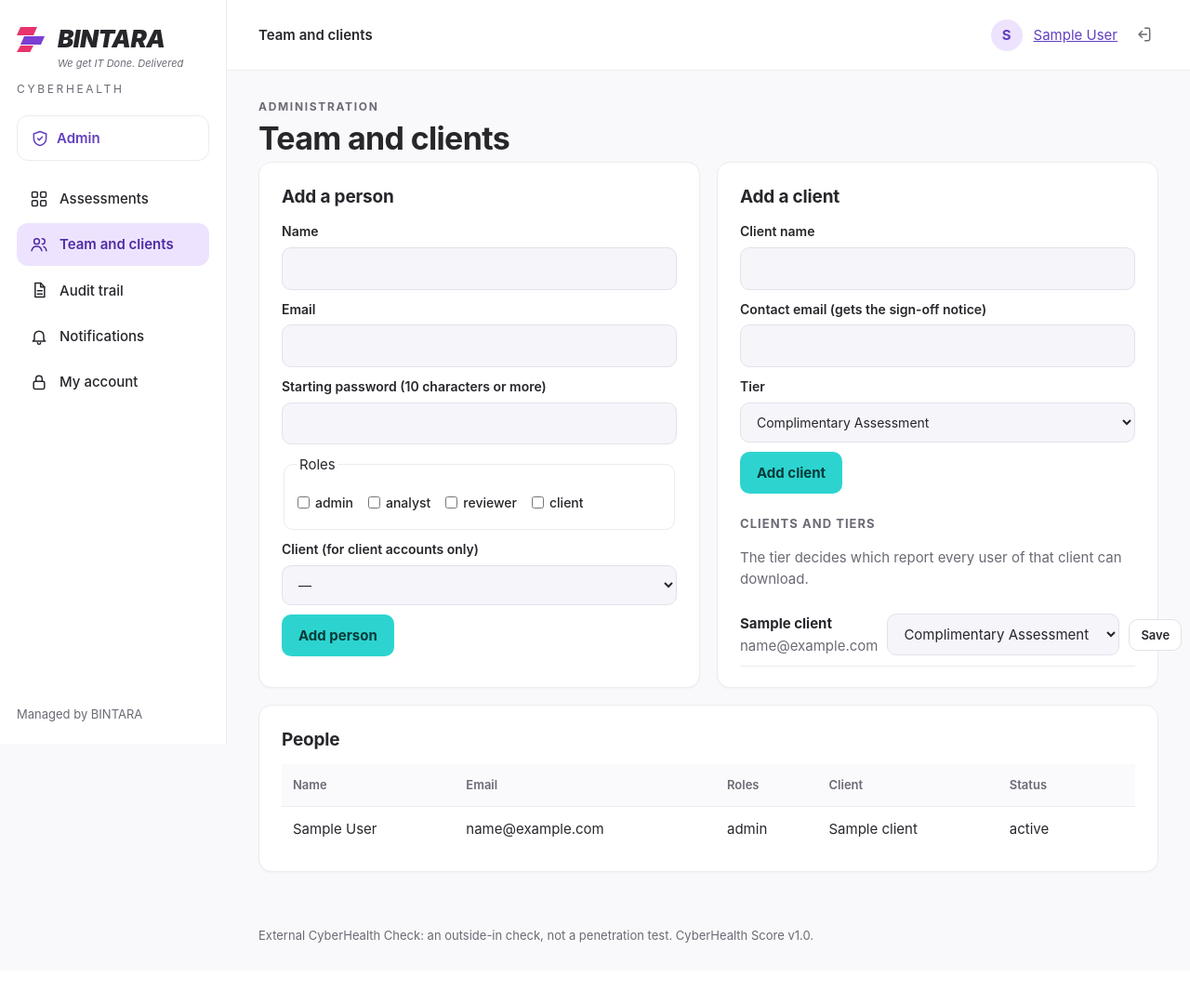
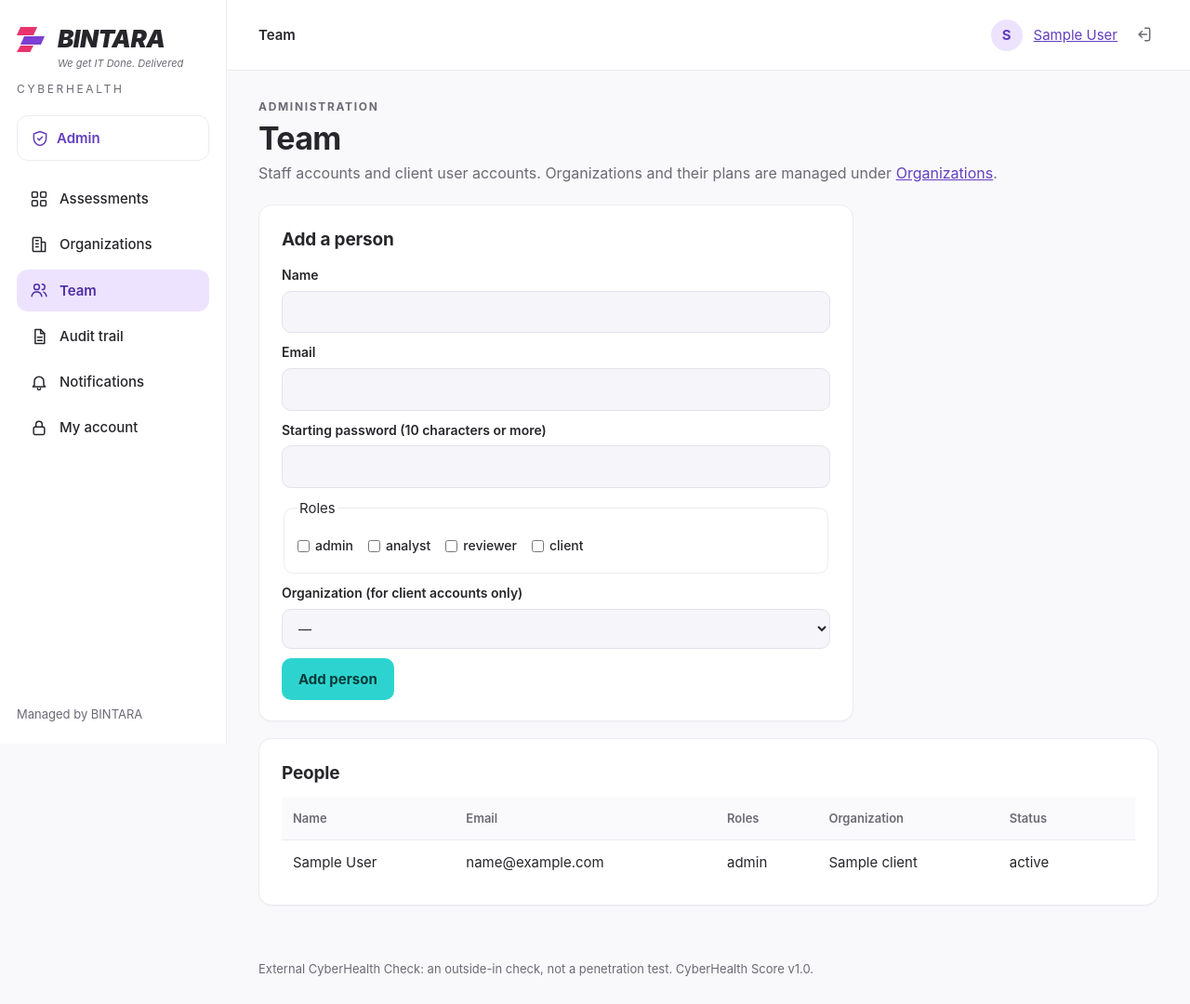
Before and after one commit to taufiqbo/cyberHealth-Check, a Flask app: page /admin/people in a window 1280 px wide. Shown: the whole page at 93% size. Before the commit the page ends 1014 px from the top, so only its background shows below. Run offline with Flask 3, Linux system fonts and the light colour scheme; the visitor is signed in with stand-in values (Sample User, id 1); tables that the repository leaves empty hold one stand-in row (values such as "Sample post"); parts of the project's set-up code (start-up, migrations or seed data) failed here and were passed over.

Commit message:
Organizations page for clients and plans; Team page for people
Admins now manage clients under a new Organizations item in the sidebar:
a list with plan, status, domain, assessment and user counts and an
organization picker, and a Manage page per organization to edit its
name, contact email and plan, see its domains, assessments and users,
and suspend or reactivate access (users of a suspended organization
cannot sign in, and existing sessions end). Team and clients becomes
Team, for user accounts only. Changes are audited.

Co-Authored-By: Claude Opus 5.5 <noreply@anthropic.com>
Claude-Session: https://claude.ai/code/session_01DSfWnkGg2qq6AP8FyusptR

```diff
--- a/app.py
+++ b/app.py
@@ -82,6 +82,10 @@ def register(app, service):
         uid = session.get("uid")
         if uid:
             user = db.one("SELECT * FROM users WHERE id = ? AND active = 1", (uid,))
+            if user and user["client_id"]:
+                org = db.one("SELECT active FROM clients WHERE id = ?", (user["client_id"],))
+                if org and not org["active"]:
+                    user = None
             if user:
                 g.user = user
                 g.roles = accounts.roles_of(user)
@@ -158,6 +162,10 @@ def register(app, service):
     def login():
         if request.method == "POST":
             user, error = accounts.authenticate(db, request.form.get("email"), request.form.get("password"))
+            if user and user["client_id"]:
+                org = db.one("SELECT active FROM clients WHERE id = ?", (user["client_id"],))
+                if org and not org["active"]:
+                    user, error = None, "Your organization's access is suspended. Contact your BINTARA account manager."
             if user:
                 session.clear()
                 session["uid"] = user["id"]
@@ -472,18 +480,7 @@ def register(app, service):
         if request.method == "POST":
             action = request.form.get("action")
             try:
-                if action == "add_client":
-                    name = request.form.get("name", "").strip()
-                    if not name:
-                        raise ValueError("Enter the client's name.")
-                    tier = request.form.get("tier", "complimentary")
-                    if tier not in TIERS:
-                        raise ValueError("Choose a tier.")
-                    cid = db.run("INSERT INTO clients (name, contact_email, created_at, tier) VALUES (?, ?, datetime('now'), ?)",
-                                 (name, request.form.get("contact_email", "").strip().lower() or None, tier))
-                    audit.record(db, "client.created", g.user, None, client_id=cid, name=name, tier=tier)
-                    flash(f"Client {name} added.", "ok")
-                elif action == "add_user":
+                if action == "add_user":
                     accounts.create_user(db, request.form.get("email"), request.form.get("name", ""),
                                          request.form.get("password"), request.form.getlist("roles"),
                                          int(request.form.get("client_id") or 0) or None, actor=g.user)
@@ -496,16 +493,6 @@ def register(app, service):
                     target = service.user(uid)
                     audit.record(db, f"user.{action}d", g.user, None, user=target["email"])
                     flash(f"{target['email']} {action}d.", "ok")
-                elif action == "set_tier":
-                    cid = int(request.form.get("client_id"))
-                    tier = request.form.get("tier")
-                    client = db.one("SELECT * FROM clients WHERE id = ?", (cid,))
-                    if not client or tier not in TIERS:
-                        raise ValueError("Choose a client and a tier.")
-                    db.update("clients", cid, tier=tier)
-                    audit.record(db, "client.tier_changed", g.user, None, client_id=cid, name=client["name"],
-                                 before=client["tier"], after=tier)
-                    flash(f"{client['name']} is now on the {TIERS[tier]} tier.", "ok")
                 elif action == "reset_password":
                     uid = int(request.form.get("user_id"))
                     accounts.set_password(db, uid, request.form.get("password"), g.user)
@@ -516,7 +503,87 @@ def register(app, service):
         users = db.all("SELECT u.*, c.name AS client_name FROM users u LEFT JOIN clients c ON c.id = u.client_id"
                        " ORDER BY u.active DESC, u.email")
         clients = db.all("SELECT * FROM clients ORDER BY name")
-        return render_template("people.html", users=users, clients=clients, all_roles=accounts.ALL_ROLES, tiers=TIERS)
+        return render_template("people.html", users=users, clients=clients, all_roles=accounts.ALL_ROLES)
+
+    # Organizations -------------------------------------------------------------
+    def org_form(require_name=True):
+        name = request.form.get("name", "").strip()
+        if require_name and not name:
+            raise ValueError("Enter the organization's name.")
+        tier = request.form.get("tier", "complimentary")
+        if tier not in TIERS:
+            raise ValueError("Choose a plan.")
+        email = request.form.get("contact_email", "").strip().lower() or None
+        if email and "@" not in email:
+            raise ValueError("Enter a valid contact email.")
+        return name, email, tier
+
+    @app.route("/admin/organizations", methods=["GET", "POST"])
+    @role_required("admin")
+    def organizations():
+        if request.method == "POST":
+            try:
+                name, email, tier = org_form()
+                if db.one("SELECT id FROM clients WHERE lower(name) = lower(?)", (name,)):
+                    raise ValueError("An organization with that name already exists.")
+                cid = db.run("INSERT INTO clients (name, contact_email, created_at, tier) VALUES (?, ?, datetime('now'), ?)",
+                             (name, email, tier))
+                audit.record(db, "client.created", g.user, None, client_id=cid, name=name, tier=tier)
+                flash(f"{name} added on the {TIERS[tier]} plan.", "ok")
+                return redirect(url_for("organization", cid=cid))
+            except ValueError as exc:
+                flash(str(exc), "error")
+            return redirect(url_for("organizations"))
+        orgs = db.all(
+            "SELECT c.*, (SELECT COUNT(DISTINCT target) FROM assessments a WHERE a.client_id = c.id) AS domains,"
+            " (SELECT COUNT(*) FROM assessments a WHERE a.client_id = c.id) AS assessments,"
+            " (SELECT COUNT(*) FROM users u WHERE u.client_id = c.id AND u.active = 1) AS users"
+            " FROM clients c ORDER BY c.active DESC, lower(c.name)")
+        selected = request.args.get("org", type=int)
+        if selected:
+            orgs = [o for o in orgs if o["id"] == selected] or orgs
+        all_orgs = db.all("SELECT id, name, tier FROM clients ORDER BY lower(name)")
+        return render_template("organizations.html", orgs=orgs, all_orgs=all_orgs, selected=selected, tiers=TIERS)
+
+    @app.route("/admin/organizations/<int:cid>", methods=["GET", "POST"])
+    @role_required("admin")
+    def organization(cid):
+        org = db.one("SELECT * FROM clients WHERE id = ?", (cid,))
+        if not org:
+            abort(404)
+        if request.method == "POST":
+            try:
+                action = request.form.get("action", "save")
+                if action == "save":
+                    name, email, tier = org_form()
+                    clash = db.one("SELECT id FROM clients WHERE lower(name) = lower(?) AND id != ?", (name, cid))
+                    if clash:
+                        raise ValueError("Another organization already has that name.")
+                    db.update("clients", cid, name=name, contact_email=email, tier=tier)
+                    changes = {k: [org[k], v] for k, v in (("name", name), ("contact_email", email), ("tier", tier))
+                               if org[k] != v}
+                    if changes:
+                        audit.record(db, "client.updated", g.user, None, client_id=cid, changes=changes)
+                    if org["tier"] != tier:
+                        audit.record(db, "client.tier_changed", g.user, None, client_id=cid, name=name,
+                                     before=org["tier"], after=tier)
+                    flash("Organization saved.", "ok")
+                elif action in ("suspend", "reactivate"):
+                    db.update("clients", cid, active=0 if action == "suspend" else 1)
+                    audit.record(db, f"client.{action}ed" if action == "suspend" else "client.reactivated", g.user,
+                                 None, client_id=cid, name=org["name"])
+                    flash(f"{org['name']} {'suspended: its users can no longer sign in' if action == 'suspend' else 'reactivated'}.",
+                          "ok")
+            except ValueError as exc:
+                flash(str(exc), "error")
+            return redirect(url_for("organization", cid=cid))
+        users = db.all("SELECT * FROM users WHERE client_id = ? ORDER BY active DESC, email", (cid,))
+        assessments = db.all("SELECT * FROM assessments WHERE client_id = ? ORDER BY id DESC", (cid,))
+        for a in assessments:
+            a["score"] = loads(a["score_json"]) if a["signed_off_at"] else None
+        domains = sorted({a["target"] for a in assessments})
+        return render_template("organization.html", org=org, users=users, assessments=assessments, domains=domains,
+                               tiers=TIERS)
 
     @app.route("/admin/audit")
     @role_required("admin")
--- a/runner/db.py
+++ b/runner/db.py
@@ -11,7 +11,8 @@ CREATE TABLE IF NOT EXISTS clients (
     name TEXT NOT NULL,
     contact_email TEXT,
     created_at TEXT NOT NULL,
-    tier TEXT NOT NULL DEFAULT 'complimentary'
+    tier TEXT NOT NULL DEFAULT 'complimentary',
+    active INTEGER NOT NULL DEFAULT 1
 );
 CREATE TABLE IF NOT EXISTS users (
     id INTEGER PRIMARY KEY,
@@ -142,7 +143,8 @@ class Database:
             # Databases made by older versions lack newer columns.
             for table, column, kind in (("module_runs", "progress", "TEXT"), ("assessments", "known_hosts", "TEXT"),
                                         ("assessments", "summary_text", "TEXT"),
-                                        ("clients", "tier", "TEXT NOT NULL DEFAULT 'complimentary'")):
+                                        ("clients", "tier", "TEXT NOT NULL DEFAULT 'complimentary'"),
+                                        ("clients", "active", "INTEGER NOT NULL DEFAULT 1")):
                 columns = {r["name"] for r in conn.execute(f"PRAGMA table_info({table})")}
                 if column not in columns:
                     conn.execute(f"ALTER TABLE {table} ADD COLUMN {column} {kind}")
--- a/static/style.css
+++ b/static/style.css
@@ -157,6 +157,18 @@ code.wrap { white-space: pre-wrap; word-break: break-word; font-size: 12px; }
 .tier-row select { margin: 0; width: auto; }
 .downloads { margin-top: 12px; }
 
+.org-picker { display: flex; flex-wrap: wrap; align-items: center; gap: 12px; padding: 14px 20px; }
+.org-picker-label { display: inline-flex; align-items: center; gap: 8px; color: var(--muted); font-weight: 500; }
+.org-picker-label .icon { color: var(--primary); }
+.org-picker select { flex: 1; min-width: 200px; margin: 0; border: 0; background: transparent; font-weight: 700; font-size: 17px; }
+.manage-link { display: inline-flex; align-items: center; gap: 6px; font-weight: 600; text-decoration: none; white-space: nowrap; }
+.manage-link .icon { width: 16px; height: 16px; }
+td.r { text-align: right; }
+.narrow-left { max-width: 560px; }
+.grid2.one { grid-template-columns: minmax(0, 1fr); max-width: 640px; }
+.plan-value { font-size: 22px; }
+.plan-list { padding-left: 18px; } .plan-list li { margin: 6px 0; }
+
 /* Sign-in page ----------------------------------------------------------- */
 .auth { min-height: 100vh; display: grid; grid-template-columns: 1.1fr 1fr; background: linear-gradient(120deg, #ffffff 0%, #f6efff 55%, #eaf9f9 100%); }
 .auth-hero { padding: 9vh 7vw; display: flex; flex-direction: column; justify-content: center; }
--- a/templates/_macros.html
+++ b/templates/_macros.html
@@ -12,6 +12,8 @@
 {%- elif name == 'alert' %}<path d="M12 3l9.5 17h-19z"/><path d="M12 10v4M12 17.5v.01"/>
 {%- elif name == 'flag' %}<path d="M5 21V4M5 4h11l-2 4 2 4H5"/>
 {%- elif name == 'check' %}<path d="M5 12.5l4.5 4.5L19 7"/>
+{%- elif name == 'building' %}<rect x="4" y="3" width="11" height="18" rx="1.5"/><path d="M15 9h4a1 1 0 0 1 1 1v11H15M8 7h3M8 11h3M8 15h3"/>
+{%- elif name == 'arrow' %}<path d="M5 12h14M13 6l6 6-6 6"/>
 {%- elif name == 'report' %}<path d="M6 3h9l4 4v14H6z"/><path d="M9 17v-3M12 17v-6M15 17v-4"/>
 {%- endif -%}
 </svg>
--- a/templates/base.html
+++ b/templates/base.html
@@ -27,7 +27,8 @@
       <a href="{{ url_for('home') }}" class="{{ 'active' if ep in ('home', 'assessment', 'report') }}">{{ icon('dashboard') }} {{ 'Dashboard' if 'client' in roles else 'Assessments' }}</a>
       {% if 'analyst' in roles %}<a href="{{ url_for('new_assessment') }}" class="{{ 'active' if ep == 'new_assessment' }}">{{ icon('plus') }} New assessment</a>{% endif %}
       {% if 'admin' in roles %}
-        <a href="{{ url_for('people') }}" class="{{ 'active' if ep == 'people' }}">{{ icon('users') }} Team and clients</a>
+        <a href="{{ url_for('organizations') }}" class="{{ 'active' if ep in ('organizations', 'organization') }}">{{ icon('building') }} Organizations</a>
+        <a href="{{ url_for('people') }}" class="{{ 'active' if ep == 'people' }}">{{ icon('users') }} Team</a>
         <a href="{{ url_for('audit_view') }}" class="{{ 'active' if ep == 'audit_view' }}">{{ icon('audit') }} Audit trail</a>
         <a href="{{ url_for('notifications') }}" class="{{ 'active' if ep == 'notifications' }}">{{ icon('bell') }} Notifications</a>
       {% endif %}
--- a/templates/new.html
+++ b/templates/new.html
@@ -7,13 +7,13 @@
 <section class="card narrow">
   <form method="post">
     <input type="hidden" name="csrf" value="{{ csrf }}">
-    <label>Client
+    <label>Organization
       <select name="client_id" required>
         <option value="">Choose…</option>
         {% for c in clients %}<option value="{{ c.id }}">{{ c.name }}</option>{% endfor %}
       </select>
     </label>
-    {% if not clients %}<p class="warn">No clients yet: an admin adds them under Team and clients.</p>{% endif %}
+    {% if not clients %}<p class="warn">No organizations yet: an admin adds them under Organizations.</p>{% endif %}
     <label>Domain or IP <input name="target" required placeholder="example.com" autocomplete="off"></label>
     <label>Client's known host names (optional)
       <textarea name="known_hosts" rows="4" placeholder="www.example.com&#10;mail.example.com&#10;*.shop.example.com"></textarea>
--- a/templates/people.html
+++ b/templates/people.html
@@ -1,9 +1,10 @@
 {% extends "base.html" %}
-{% block topbar %}Team and clients{% endblock %}
+{% block topbar %}Team{% endblock %}
 {% block content %}
 <p class="eyebrow">Administration</p>
-<h1>Team and clients</h1>
-<div class="grid2">
+<h1>Team</h1>
+<p class="lead">Staff accounts and client user accounts. Organizations and their plans are managed under <a href="{{ url_for('organizations') }}">Organizations</a>.</p>
+<div class="grid2 one">
   <section class="card">
     <h2>Add a person</h2>
     <form method="post">
@@ -14,40 +15,17 @@
       <fieldset><legend>Roles</legend>
         {% for r in all_roles %}<label class="check"><input type="checkbox" name="roles" value="{{ r }}"> {{ r }}</label>{% endfor %}
       </fieldset>
-      <label>Client (for client accounts only)
+      <label>Organization (for client accounts only)
         <select name="client_id"><option value="">—</option>{% for c in clients %}<option value="{{ c.id }}">{{ c.name }}</option>{% endfor %}</select>
       </label>
       <button>Add person</button>
     </form>
   </section>
-  <section class="card">
-    <h2>Add a client</h2>
-    <form method="post">
-      <input type="hidden" name="csrf" value="{{ csrf }}"><input type="hidden" name="action" value="add_client">
-      <label>Client name <input name="name" required></label>
-      <label>Contact email (gets the sign-off notice) <input type="email" name="contact_email"></label>
-      <label>Tier
-        <select name="tier">{% for key, label in tiers.items() %}<option value="{{ key }}">{{ label }}</option>{% endfor %}</select>
-      </label>
-      <button>Add client</button>
-    </form>
-    <h3>Clients and tiers</h3>
-    <p class="muted">The tier decides which report every user of that client can download.</p>
-    {% for c in clients %}
-      <form method="post" class="tier-row">
-        <input type="hidden" name="csrf" value="{{ csrf }}"><input type="hidden" name="action" value="set_tier">
-        <input type="hidden" name="client_id" value="{{ c.id }}">
-        <span><strong>{{ c.name }}</strong>{% if c.contact_email %}<br><span class="muted">{{ c.contact_email }}</span>{% endif %}</span>
-        <select name="tier" aria-label="Tier for {{ c.name }}">{% for key, label in tiers.items() %}<option value="{{ key }}" {% if c.tier == key %}selected{% endif %}>{{ label }}</option>{% endfor %}</select>
-        <button class="small secondary">Save</button>
-      </form>
-    {% else %}<p class="muted">None yet.</p>{% endfor %}
-  </section>
 </div>
 <section class="card">
   <h2>People</h2>
   <div class="table-wrap"><table class="list">
-    <thead><tr><th>Name</th><th>Email</th><th>Roles</th><th>Client</th><th>Status</th><th></th></tr></thead>
+    <thead><tr><th>Name</th><th>Email</th><th>Roles</th><th>Organization</th><th>Status</th><th></th></tr></thead>
     {% for u in users %}
     <tr>
       <td>{{ u.name }}</td><td>{{ u.email }}</td><td>{{ u.roles.replace(',', ', ') }}</td><td>{{ u.client_name or '' }}</td>
```
Also changed, not shown: templates/organization.html (added, +88 -0 lines), templates/organizations.html (added, +61 -0 lines), test_app.py (+39 -5 lines).
